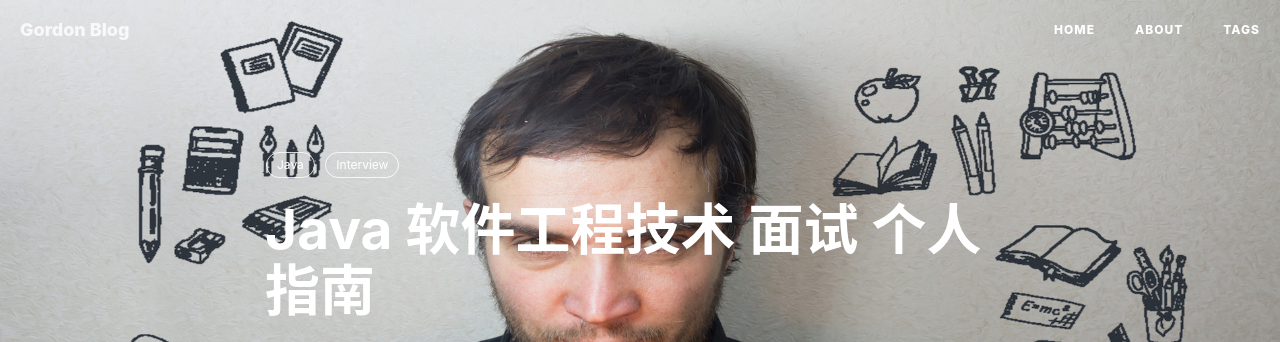
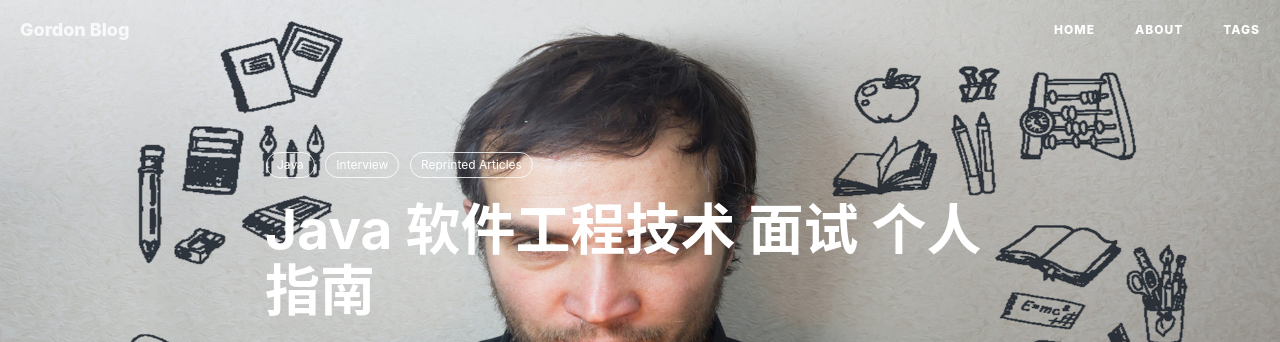
Before and after one commit to Gordon-Deng/Gordon-Deng.github.io, a Jekyll site: the page built from _posts/2018-02-22-interviews.markdown, in a window 1280 px wide and 900 px high. Shown: the top 342 px of the window. Built offline with Jekyll 4.4.1, drawn with Linux system fonts in a browser that asks for light colours; nearby versions of some CDN libraries; comment, search, counter and statistics services are not loaded.

Commit message:
add tag :Reprinted Articles

```diff
--- a/_posts/2018-02-22-interviews.markdown
+++ b/_posts/2018-02-22-interviews.markdown
@@ -9,6 +9,7 @@ catalog: true
 tags:
     - Java
     - Interview
+    - Reprinted Articles
 ---
 
 
```
